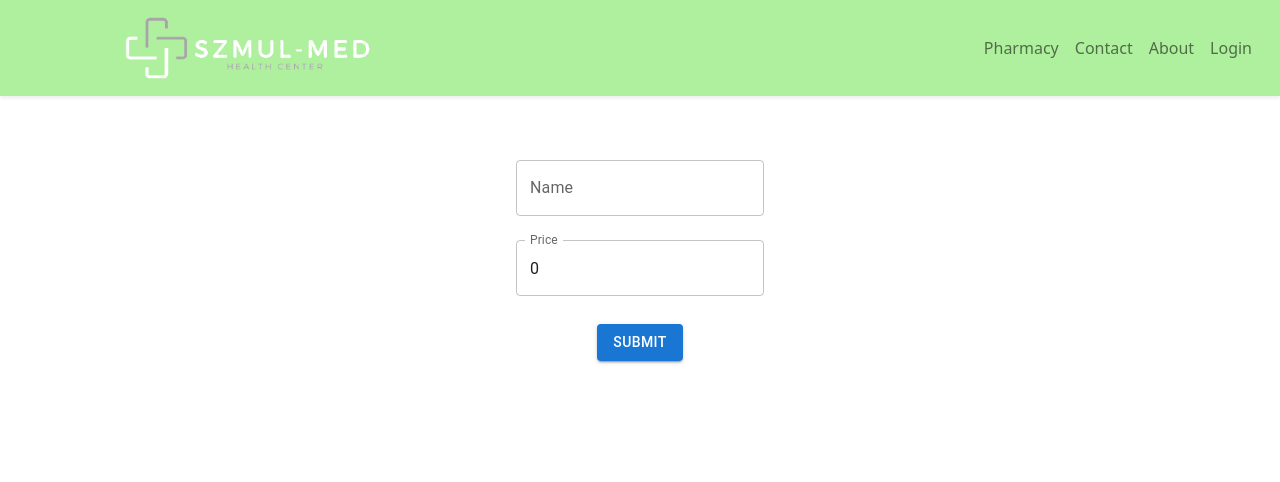
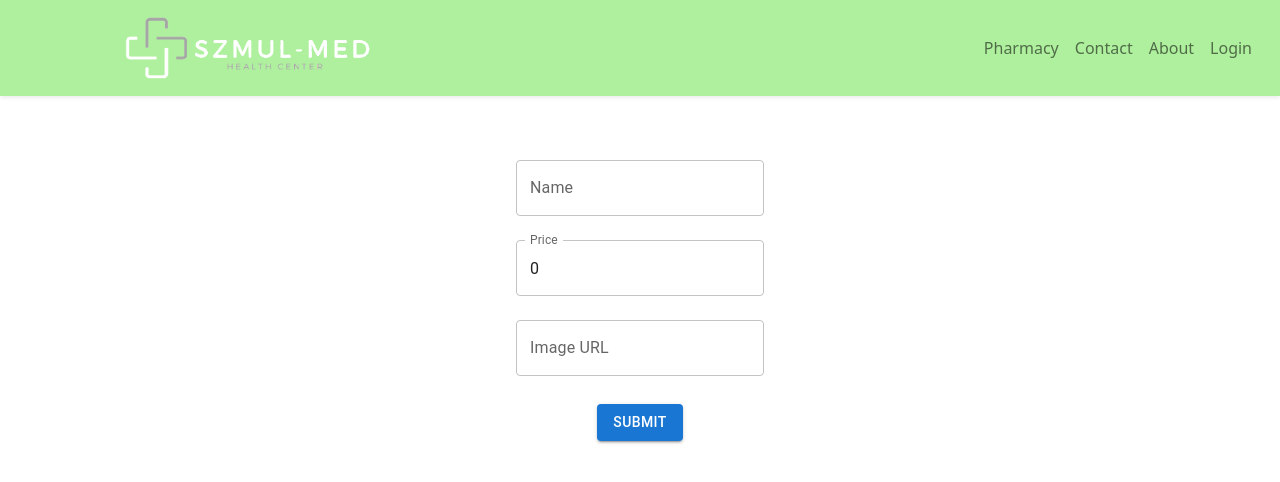
Before and after one commit to szmulinho/szmul-med, a React (Vite) app: page /clinic/add_drug in a window 1280 px wide. Shown: the top 482 px of the page. Built offline with nearby package versions, Linux system fonts and the light colour scheme; no server answers.

Commit message:
Pharmacy done/Add image url to drug

```diff
--- a/src/compontents/Drugs/Add/AddDrug.tsx
+++ b/src/compontents/Drugs/Add/AddDrug.tsx
@@ -8,6 +8,7 @@ export function AddDrug() {
         drug_id: 0,
         name: '',
         price: 0,
+        image: '',
     });
 
     const navigate = useNavigate();
@@ -42,6 +43,15 @@ export function AddDrug() {
                         InputProps={{ inputProps: { min: 0 } }}
                     />
                 </div>
+                <div>
+                    <TextField
+                        label="Image URL"
+                        variant="outlined"
+                        value={postData.image}
+                        onChange={(event) => setPostData({ ...postData, image: event.target.value })}
+                        margin="normal"
+                    />
+                </div>
                 <Button variant="contained" color="primary" type="submit" style={{ marginTop: '20px' }}>
                     Submit
                 </Button>
```
